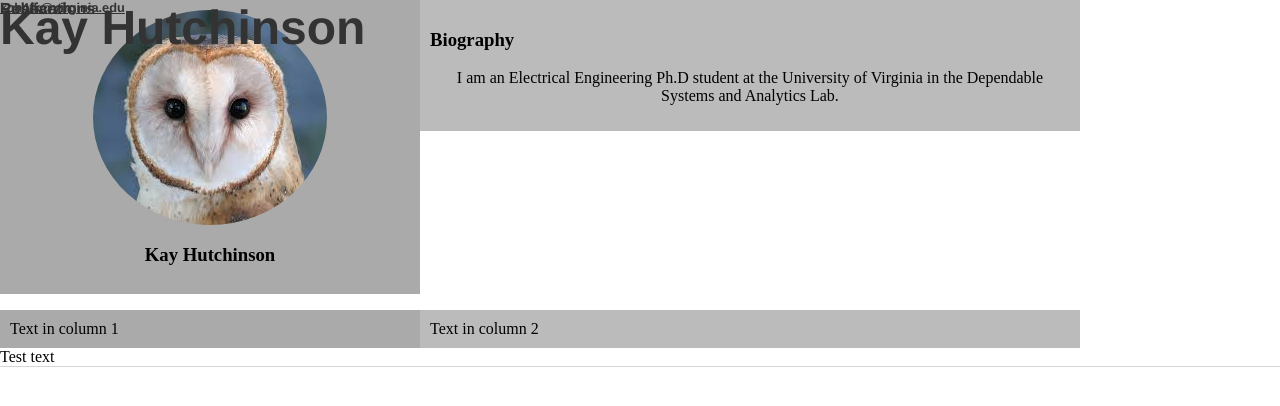
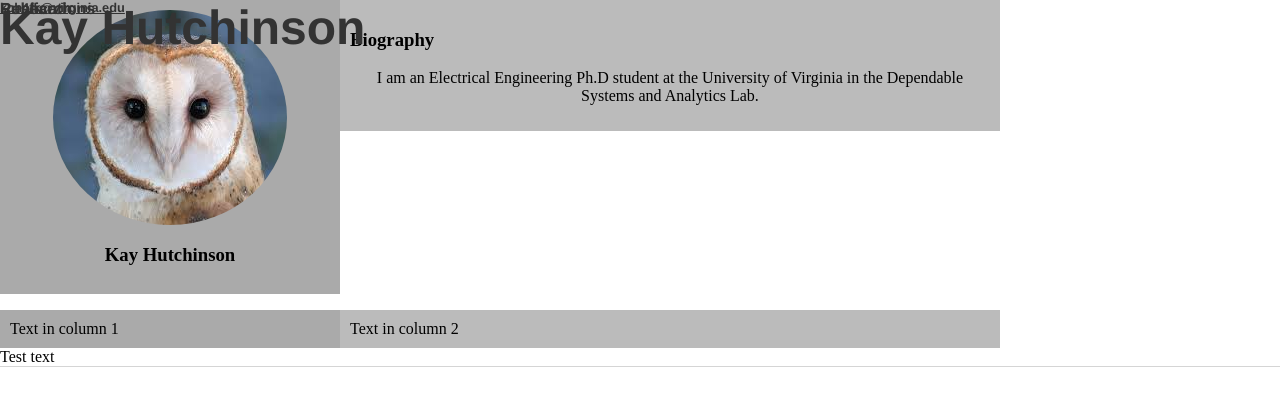
Before and after one commit to kch4fk/kch4fk.github.io, a Jekyll site: the page built from index.html, in a window 1280 px wide. Shown: the top 406 px of the page. Built offline with Jekyll 4.4.1, drawn with Linux system fonts in a browser that asks for light colours.

Commit message:
Update main.css

```diff
--- a/css/main.css
+++ b/css/main.css
@@ -67,7 +67,7 @@ ul.posts li {
 }
 
 .column.left {
-    width: 400px;
+    width: 25%;/*400px;*/
 }
 
 .column.right {
@@ -81,7 +81,7 @@ ul.posts li {
     clear: both;
 }
 
-@media screen and (max-width: 400px) {
+@media (max-width: 600px) {
  .column.left, .column.right {
      width: 100%;
   }
```
